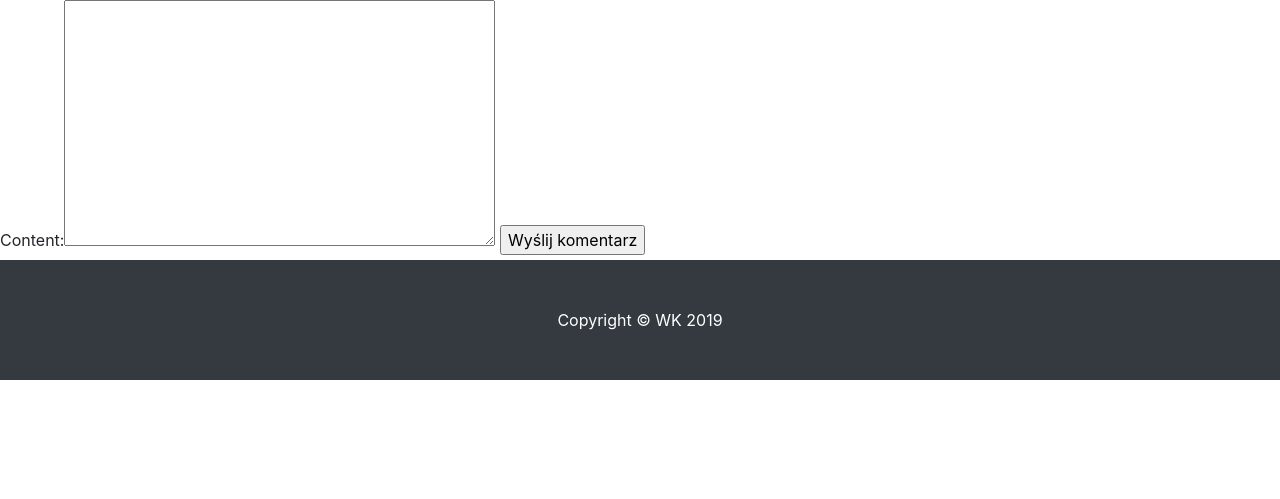
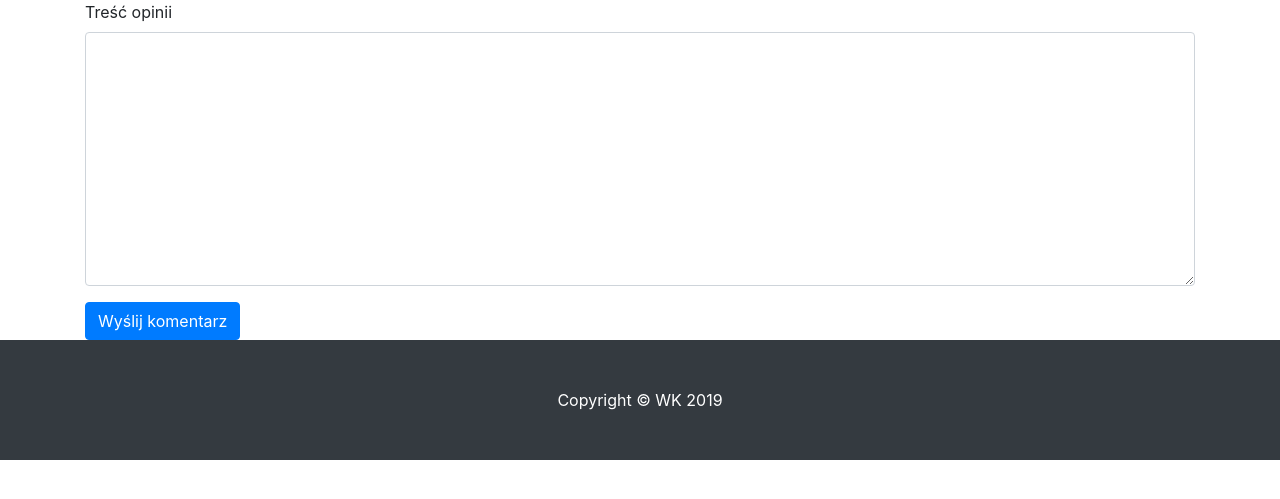
Before and after one commit to Wald-K/sandbox, a Django app: page /shop/products/1/add-comment in a window 1280 px wide. Shown: the part 56-555 px from the top of the page. Run offline with Django 3.2, Linux system fonts and the light colour scheme; some libraries are stand-ins or nearby versions.

Commit message:
Adding comments formatting

```diff
--- a/shop/forms.py
+++ b/shop/forms.py
@@ -5,3 +5,8 @@ class CommentForm(forms.ModelForm):
     class Meta:
         model = Comment
         fields = ['content']
+
+    def __init__(self, *args, **kwargs):
+        super(CommentForm, self).__init__(*args, **kwargs)
+        self.fields['content'].widget.attrs = {'class':'form-control', 'rows': 10}
+        self.fields['content'].label = "Treść opinii"
--- a/shop/templates/shop/add_comment.html
+++ b/shop/templates/shop/add_comment.html
@@ -1,11 +1,18 @@
 {% extends 'base.html' %}
-
 {% block content %}
-
-<form method="post">
-    {% csrf_token %}
-    {{ form }}
-    <input type="submit" value="Wyślij komentarz">
-</form>
+<div class="container">
+    <div class="row">
+        <div class="col-lg-12">
+        <form method="post">
+            {% csrf_token %}
+            <div class="form-group">
+                <label for="{{form.content.id_for_label}}">{{form.content.label}}</label>
+                {{ form.content}}
+            </div>
+            <button type="submit" class="btn btn-primary">Wyślij komentarz</button>
+        </form>
+        </div>
+    </div>
+</div>
 
 {% endblock %}
--- a/shop/views.py
+++ b/shop/views.py
@@ -39,7 +39,6 @@ def product_add_comment(request, product_slug):
             f = form.save(commit=False)
             f.author = request.user
             f.product = get_object_or_404(Product, slug=product_slug)
-
             f.save()
             return redirect('shop:product_detail', product_slug=product_slug)
     else:
```
